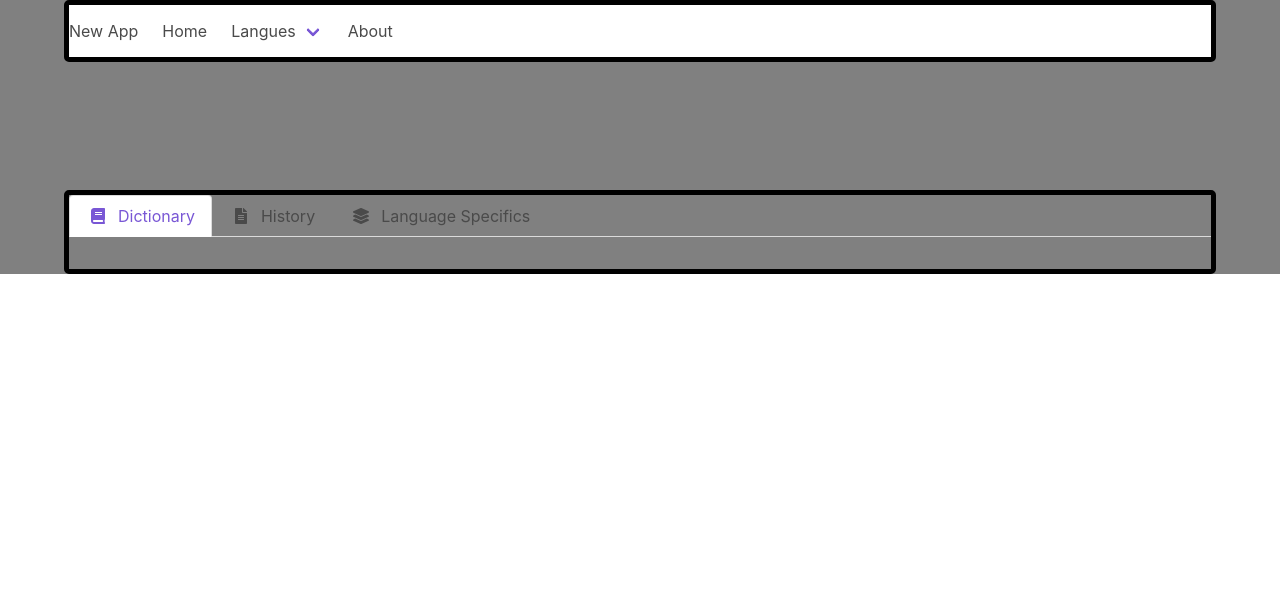
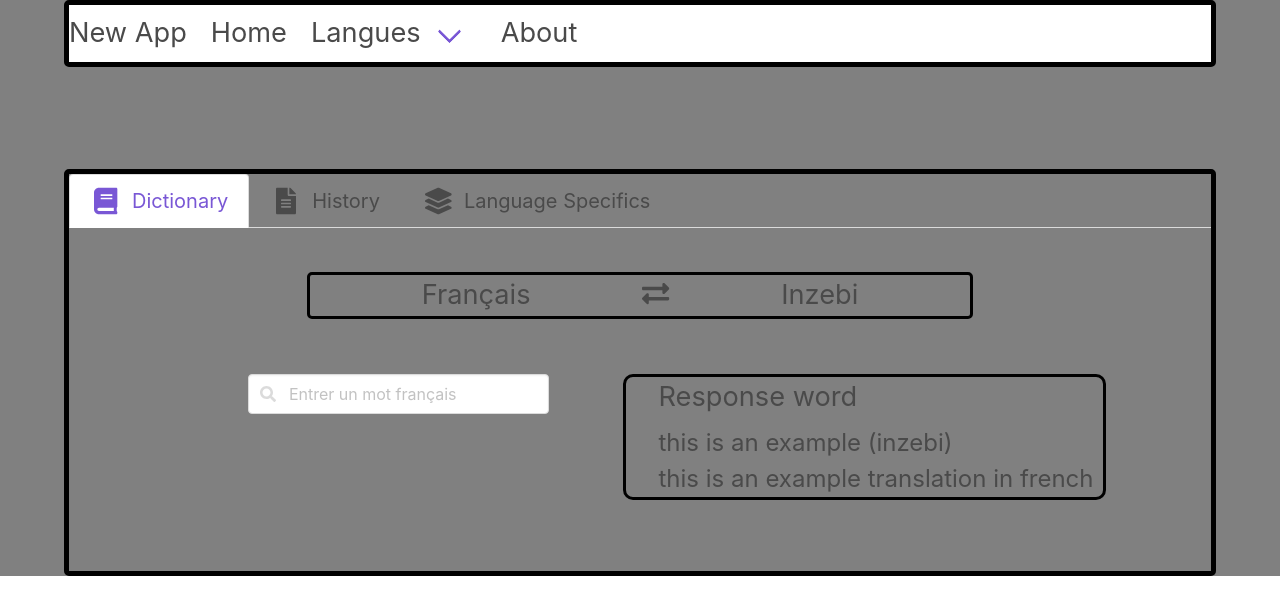
Before and after one commit to DanRobS/GabonLanguages, a Vue app: page / in a window 1280 px wide. Shown: the top 614 px of the page. Built offline with nearby package versions, Linux system fonts and the light colour scheme.

Commit message:
dictionary component update

```diff
--- a/src/components/LanguageInfo.vue
+++ b/src/components/LanguageInfo.vue
@@ -1,7 +1,7 @@
 <template>
     <div id="LanguageInfo-div" class="container">
         <section>
-        <b-tabs type="is-boxed">
+        <b-tabs size="is-medium" type="is-boxed">
             <b-tab-item label="Dictionary" icon="book">
                 <Dictionary />
             </b-tab-item>
--- a/src/components/LanguageInfoTabs/Dictionary.vue
+++ b/src/components/LanguageInfoTabs/Dictionary.vue
@@ -1,15 +1,105 @@
 <template>
-  <div id="dictionary-div">
+  <div id="dictionary-div" class="container">
+      <div id="lang-switch">
+        <nav class="level">
+          <p class="level-item has-text-centered lang-titles">
+            Français
+          </p>
+          <p class="lang-titles">
+            <vue-fontawesome icon="exchange-alt" />
+          </p>
+          <p class="level-item has-text-centered lang-titles">
+            Inzebi
+          </p>
+        </nav>
+      </div>
 
+      <div id="dictionary-section">
+        <div id="dictionary-form">
+          <b-field>
+            <b-autocomplete
+                placeholder="Entrer un mot français"
+                icon="search"
+                clearable
+                @select="option => selected = option">
+                <template #empty>No results found</template>
+            </b-autocomplete>
+        </b-field>
+        </div>
+
+        <div id="form-response">
+          <h2 class="Response_word"> Response word </h2>
+          <h4 class="Response_example"> this is an example (inzebi) </h4>
+          <h4 class="Response_translation"> this is an example translation in french </h4>
+        </div>
+      </div>
   </div>
 </template>
 
 <script>
 export default {
-    name: 'Dictionary'
+    name: 'Dictionary',
+    data: () => {
+
+    }
 }
 </script>
 
 <style lang="scss">
 
+#lang-switch {
+  border-style: solid;
+  border-color: black;
+  border-radius: 5px;
+  margin-right: 20%;
+  margin-left: 20%;
+  margin-top: 2.5%;
+  margin-bottom: 5%;
+}
+
+#dictionary-section {
+  margin-right: 8%;
+  margin-left: 8%;
+  margin-bottom: 5%;
+  display: flex;
+}
+
+#dictionary-form {
+  display: flex;
+  flex: 1;
+  justify-content: center;
+}
+
+#form-response {
+  border-style: solid;
+  border-color: black;
+  display: flex;
+  flex: 1;
+  justify-content: center;
+  flex-direction: column;
+  padding-left: 3%;
+  border-radius: 10px;
+}
+
+.lang-titles {
+  font-size: 170%;
+}
+
+.Response_word {
+  margin-bottom: 1.5%;
+  margin-left: 1%;
+  font-size: 170%;
+}
+
+.Response_example {
+  margin-left: 1%;
+  font-size: 150%;
+}
+
+.Response_translation {
+  margin-left: 1%;
+  font-size: 150%;
+}
+
+
 </style>
--- a/src/components/LanguageInfoTabs/History.vue
+++ b/src/components/LanguageInfoTabs/History.vue
@@ -1,6 +1,6 @@
 <template>
-  <div id="history-div">
-
+  <div id="history-div" class="container">
+      History
   </div>
 </template>
 
--- a/src/components/LanguageInfoTabs/LanguageSpecifics.vue
+++ b/src/components/LanguageInfoTabs/LanguageSpecifics.vue
@@ -1,6 +1,6 @@
 <template>
-  <div id="languageSpecifics-div">
-
+  <div id="languageSpecifics-div" class="container">
+    Specifics
   </div>
 </template>
 
--- a/src/components/Navbar.vue
+++ b/src/components/Navbar.vue
@@ -2,28 +2,26 @@
     <div id="navbar-div" class="container">
         <b-navbar>
         <template #brand>
-            <b-navbar-item tag="router-link" :to="{ path: '/' }">
+            <b-navbar-item class="navbar-items" tag="router-link" :to="{ path: '/' }">
                 New App
             </b-navbar-item>
         </template>
         <template #start>
-            <b-navbar-item href="/">
+            <b-navbar-item class="navbar-items" href="/">
                 Home
             </b-navbar-item>
-            <b-navbar-dropdown label="Langues">
-                <b-navbar-item href="#">
+            <b-navbar-dropdown class="navbar-items" label="Langues">
+                <b-navbar-item class="navbar-items" href="#">
                     Inzebi
                 </b-navbar-item>
-                <b-navbar-item href="#">
+                <b-navbar-item class="navbar-items" href="#">
                     Fang
                 </b-navbar-item>
             </b-navbar-dropdown>
-            <b-navbar-item href="#">
+            <b-navbar-item class="navbar-items" href="#">
                 About
             </b-navbar-item>
-
         </template>
-
     </b-navbar>
     </div>
 </template>
@@ -44,8 +42,14 @@ export default {
     border-width: 5px;
     border-color: black;
     border-radius: 5px;
-    margin-bottom: 10%;
+    margin-bottom: 8%;
 }
+
+.navbar-items {
+    font-size: 170%;
+}
+
+
 
 @media (max-width: 768px) {
 
--- a/src/main.js
+++ b/src/main.js
@@ -5,10 +5,10 @@ import store from './store'
 import Buefy from 'buefy'
 import 'buefy/dist/buefy.css'
 import { library } from '@fortawesome/fontawesome-svg-core'
-import { faLayerGroup, faFileAlt, faBook } from '@fortawesome/free-solid-svg-icons'
+import { faLayerGroup, faFileAlt, faBook, faExchangeAlt, faSearch } from '@fortawesome/free-solid-svg-icons'
 import { FontAwesomeIcon } from "@fortawesome/vue-fontawesome";
 
-library.add(faLayerGroup, faFileAlt, faBook)
+library.add(faLayerGroup, faFileAlt, faBook, faExchangeAlt, faSearch)
 
 Vue.config.productionTip = false
 
```
